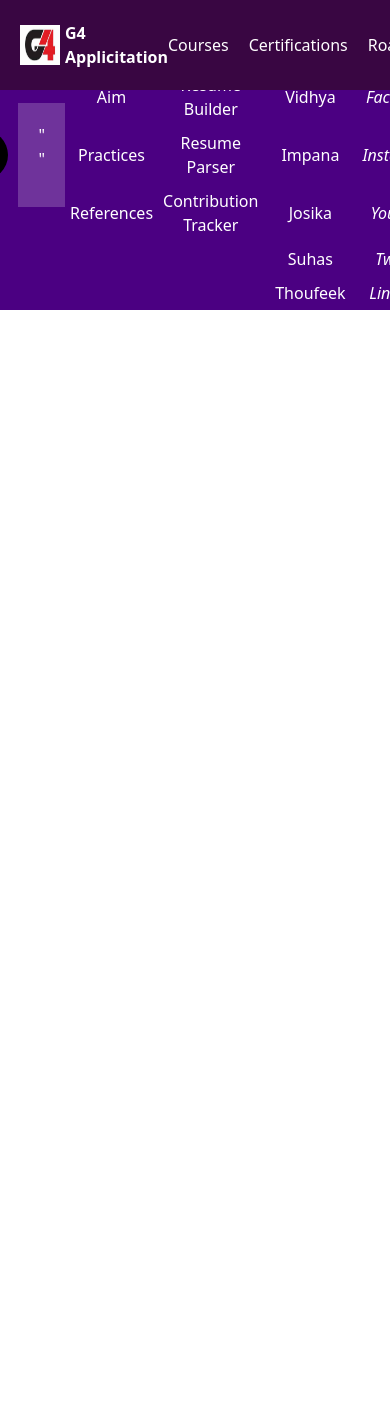
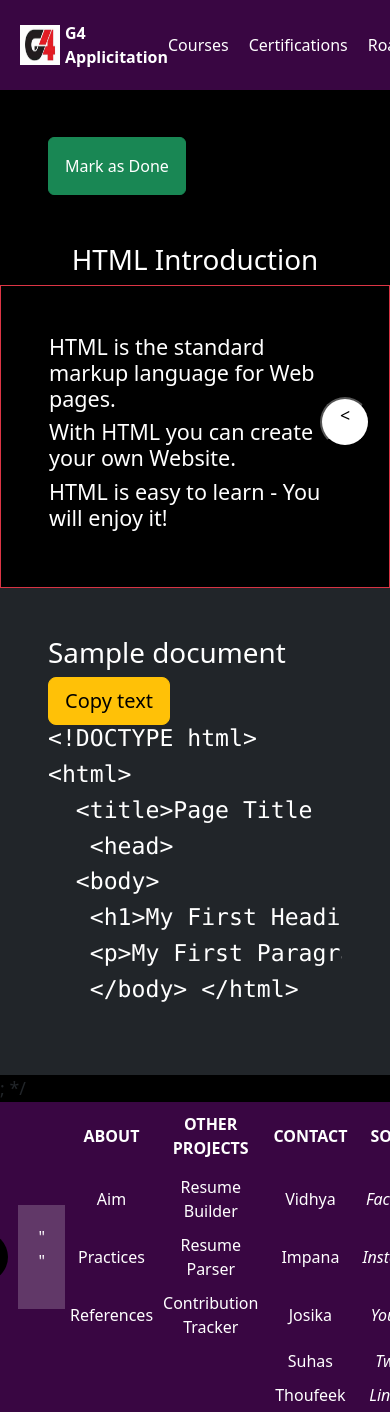
Before and after one commit to vidhyaen/learningpathfrontend, a React (Create React App) app in the folder group4/: page /view/1 in a window 390 px wide. Shown: the top 1412 px of the page. Before the commit the page ends 844 px from the top, so only its background shows below. Built offline with nearby package versions, Linux system fonts and the light colour scheme.

Commit message:
Courseview ui half completed

```diff
--- a/group4/src/App.css
+++ b/group4/src/App.css
@@ -115,7 +115,7 @@ a:hover,a:focus{
     transition: all .4s cubic-bezier(0.080, 1.090, 0.320, 1.275);
 }
 #accordion .panel-title a.collapsed:before{
-    color: rgba(255,255,255,0.5);
+    color: rgba(152, 6, 6, 0.5);
     transform: rotate(0deg);
 }
 #accordion .panel-body{
--- a/group4/src/App.js
+++ b/group4/src/App.js
@@ -3,7 +3,7 @@ import Footer from "./components/footer";
 import Header from "./components/header";
 import { Routes, Route } from "react-router-dom";
 import Certifications from "./components/certifications";
-import Courses from "./components/courses";
+
 import Roadmaps from "./components/roadmaps";
 import Videos from "./components/videos";
 import Login from "./components/login";
@@ -16,7 +16,7 @@ import "./App.css";
 import Coursedetail from './components/Coursedetail';
 import Course from './components/Course';
 import "bootstrap/dist/css/bootstrap.min.css";
-import CourseView from './components/CourseView.Js';
+import CourseView from './components/Courseview';
 function App() {
   return (
     <div>
@@ -27,9 +27,9 @@ function App() {
         <Route exact path="/about" element={<About />} />
         <Route exact path="/course" element={<Course />} />
         <Route exact path="/detail/:id" element={<Coursedetail />} />
-        <Route exact path="/view/" element={<CourseView />} />
+        <Route exact path="/view/:id" element={<CourseView />} />
         <Route exact path="/logo.jpg" element={<Logo />} />
-        <Route exact path="/courses" element={<Courses />} />
+        {/* <Route exact path="/courses" element={<Courses />} /> */}
         <Route exact path="/certifications" element={<Certifications />} />
         <Route exact path="/roadmaps" element={<Roadmaps />} />
         <Route exact path="/videos" element={<Videos />} />
--- a/group4/src/components/Course.js
+++ b/group4/src/components/Course.js
@@ -1,12 +1,21 @@
 import React from 'react';
-
+import './page.css';
 import { useNavigate } from 'react-router-dom';
 // import { useState } from 'react';
+
 function Course() {
+
     const navigate = useNavigate();
+    const handleBack = () => {
+        window.history.back();
+      };
     return (
+        <div>
+      <button className="back-button" color = 'black' onClick={handleBack}>{"<"}</button>
+
+
         <div className="App-header">
-            <h1 className='course text-white'>Courses</h1>
+            <h1 className='course text-white text-center'>Courses</h1>
            <div className="container">
                  <div className="row technology">
 
@@ -18,8 +27,8 @@ function Course() {
                            <h4>Frontend Developer</h4>
                            {/* <i class="fa-regular fa-heart"></i> */}
                            </center>
-                           <div className="technology">
-                           <button className="btn btn-outline-warning btn-lg"
+                           <div className="technology text-center">
+                           <button className="btn btn-outline-warning btn-lg btn-center"
                            onClick={()=>navigate("/detail/1")}>Know More</button>
 
 
@@ -34,7 +43,7 @@ function Course() {
                             width="180" height="180" alt="backend" className="technology"/>
                              <h4>Backend  Developer</h4>
                              </center>
-                             <div class="technology">
+                             <div class="technology text-center">
                              <button class="btn btn-outline-warning btn-lg" onClick={()=>navigate("/detail/2")}>Know More</button>
                              </div>
 
@@ -49,14 +58,14 @@ function Course() {
                             <h4>Machine Learning
 </h4>
                              </center>
-                             <div className="technology">
+                             <div className="technology text-center">
                              <button className="btn btn-outline-warning btn-lg" onClick={()=>navigate("/detail/3")}>Know More</button>
                              </div>
                         </div>
                     </div>
                  </div>
             </div>
-        </div>
+        </div></div>
     );
     }
 export default Course;
--- a/group4/src/components/CourseView.Js
+++ b/group4/src/components/CourseView.Js
@@ -1,26 +1,81 @@
 import React from "react";
 
+import "./page.css";
 import { useParams } from "react-router-dom";
 
-function CourseView() {
+function Courseview() {
   const { id } = useParams();
+  const handleBack = () => {
+    window.history.back();
+  };
+  return (
+    <div className="App-header pt-5">
+      {/* Course 1 */}
+      <button
+        className="back-button text-center pt-3"
+        color="black"
+        onClick={handleBack}
+      >
+        {"<"}
+      </button>
+      {id === "1" && (
+        <div className="text-white">
+          <h1 className="text-center">HTML Introduction</h1>
+          <button className="btn btn-success p-3 m-5">Mark as Done</button>
+          <div className="row">
+            <div className="col-md-5"></div>
 
-  return (
-    <div className="App-header">
-      {/* Course 1 */}
-      {id === "11" && (
-      <h1>HTML Documents, Heading,Paragraph </h1>
+            <div className="col-md-5">
+              <h1 className="text-center">HTML Introduction</h1>
+
+              <div className="border border-danger p-5 text-white">
+                <h4 className="text-white">
+                  HTML is the standard markup language for Web pages.
+                </h4>
+                <h4 className="text-white">
+                  With HTML you can create your own Website.
+                </h4>
+                <h4 className="text-white">
+                  {" "}
+                  HTML is easy to learn - You will enjoy it!
+                </h4>
+              </div>
+              <div className=" bg-dark shadow p-5 text-white">
+                <div className="row">
+                  <div className="col-md-6">
+                  <h1>Sample document   </h1>
+                    </div>
+                    <div className="col-md-6">
+                    <button className="btn btn-lg btn-warning" onCopy="copyhandler">Copy text</button>
+</div>
+
+                </div>
+
+
+
+                 <pre>
+             <h3>
+              &lt;!DOCTYPE html&gt;</h3>
+                <h3>&lt;html&gt;</h3>
+              <h3>  &lt;title&gt;Page Title </h3>
+             <h3>   &lt;head&gt;</h3>
+              <h3>  &lt;body&gt;</h3>
+             <h3>   &lt;h1&gt;My First Heading&lt;/h1&gt; </h3>
+
+             <h3>   &lt;p&gt;My First Paragraph &lt;/p&gt; </h3>
+             <h3>   &lt;/body&gt; &lt;/html&gt;  </h3>
+</pre>
+              </div>
+            </div>
+          </div>
+          <div></div>
+        </div>
       )}
       {/* Course 2 */}
-      {id === "2" && (
-        <h1> HTML Links & Image</h1>
-      )}
+      {id === "2" && <h1> HTML Links & Image</h1>}
       {/* Course 3 */}
-      {id === "3" && (
-        <h1>HTML Forms</h1>
-      )}
-      ;
+      {id === "3" && <h1>HTML Forms</h1>}; */
     </div>
   );
 }
-export default CourseView;
+export default Courseview;
--- /dev/null
+++ b/group4/src/components/Courseview.css
@@ -0,0 +1,5 @@
+.border1
+{
+    border: 1px solid #390642;
+
+}
--- a/group4/src/components/footer.js
+++ b/group4/src/components/footer.js
@@ -31,7 +31,7 @@ const FooterContainer = styled.footer`
   display: flex;
   justify-content: center;
   align-items: center;
-  background-color: indigo;
+  background-color:  #390642;
   color: white;
 `;
 
--- a/group4/src/components/header.js
+++ b/group4/src/components/header.js
@@ -39,7 +39,7 @@ function Header() {
         <span style={{ fontWeight: 'bold' }}>G4 Applicitation</span>
       </Link>
       <div style={{ display: 'flex', alignItems: 'center', gap: '20px', marginLeft: 'auto', marginRight: 'auto' }}>
-        <Link to="/courses" className="nav-link" onClick={handleClick}>Courses</Link>
+        <Link to="/course" className="nav-link" onClick={handleClick}>Courses</Link>
         <Link to="/certifications" className="nav-link" onClick={handleClick}>Certifications</Link>
         <Link to="/roadmaps" className="nav-link" onClick={handleClick}>Roadmaps</Link>
         <Link to="/videos" className="nav-link" onClick={handleClick}>Videos</Link>
--- a/group4/src/components/page.css
+++ b/group4/src/components/page.css
@@ -14,7 +14,7 @@
     border-radius: 50%;
     width: 50px;
     height: 50px;
-    background-color: indigo;
+    background-color:  #390642;
     position: absolute;
     top: 50%;
     right: 20px;
@@ -51,7 +51,7 @@
 
   .back-button:hover {
 
-    background-color: indigo;
+    background-color: #390642;
     color: white;
     border: black;
     transition: all 0.3s ease;
```
Also changed, not shown: group4/src/components/Coursedetail.js (+21 -21 lines).
